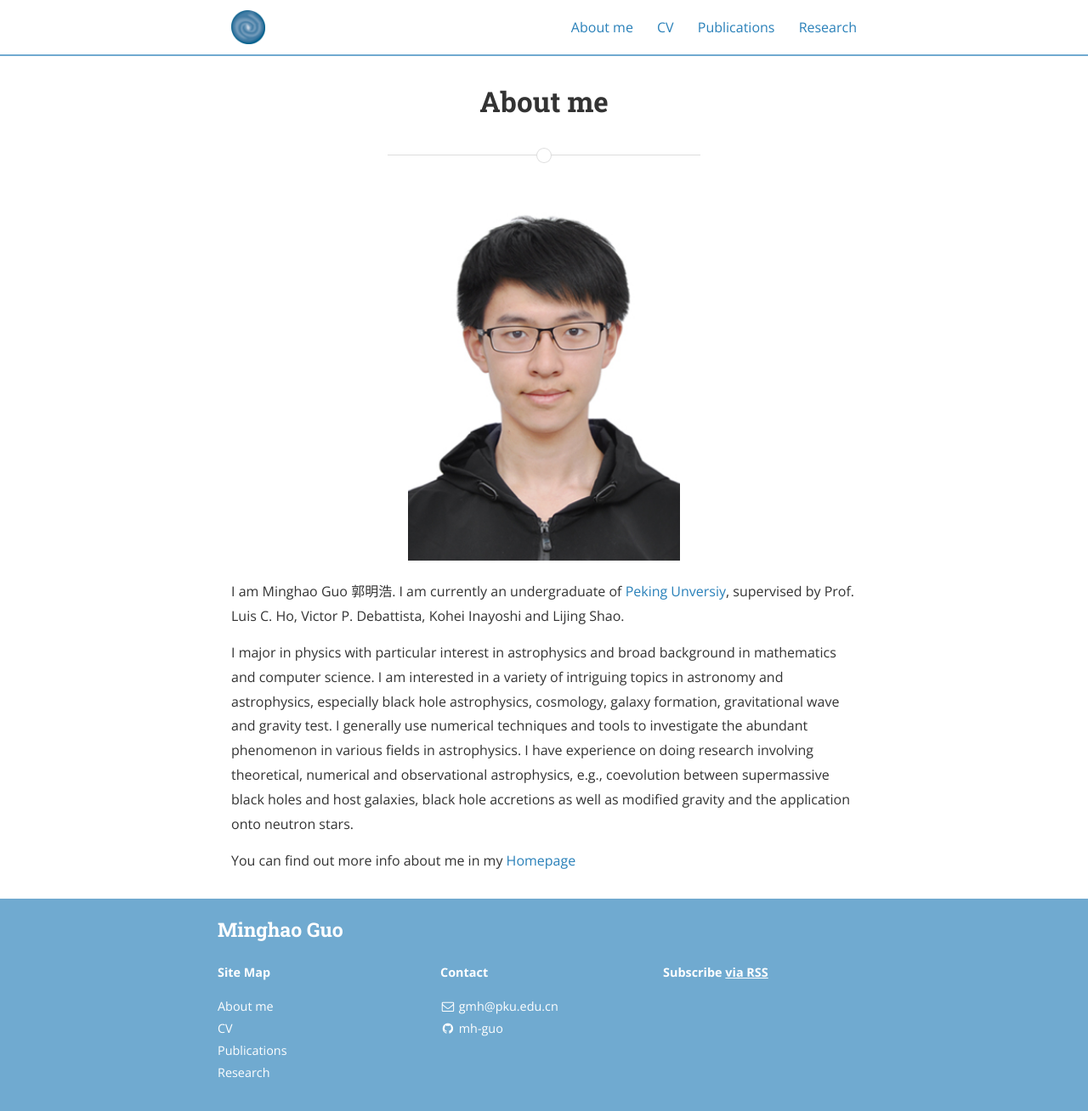
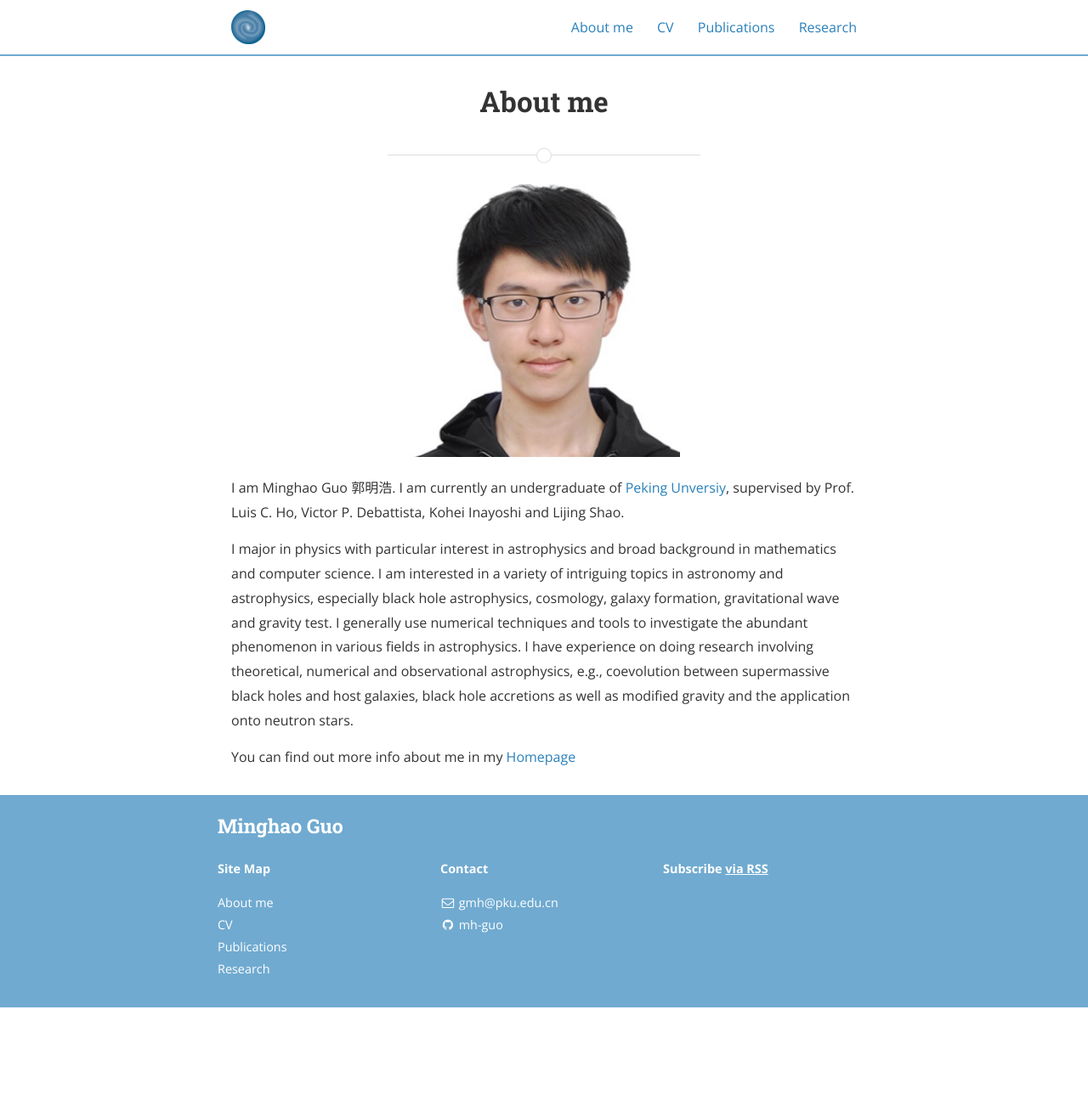
Before and after one commit to mh-guo/mh-guo-slate.github.io, a Jekyll site: the page built from About.md, in a window 1280 px wide and 1308 px high. Shown: the whole window at 85% size. Built offline with Jekyll 4.4.1, drawn with Linux system fonts in a browser that asks for light colours; nearby versions of some CDN libraries.

Commit message:
Update About.md

```diff
--- a/About.md
+++ b/About.md
@@ -5,7 +5,7 @@ permalink: /about/
 main_nav: true
 ---
 
-![alt text]({{ site.baseurl }}/assets/profile_Minghao_2.jpg "Profile Picture"){:.profile}
+![alt text]({{ site.baseurl }}/assets/profile_Minghao.jpg "Profile Picture"){:.profile}
 
 I am Minghao Guo 郭明浩. I am currently an undergraduate of [Peking Unversiy](https://www.pku.edu.cn/), supervised by Prof. Luis C. Ho, Victor P. Debattista, Kohei Inayoshi and Lijing Shao.
 
```
